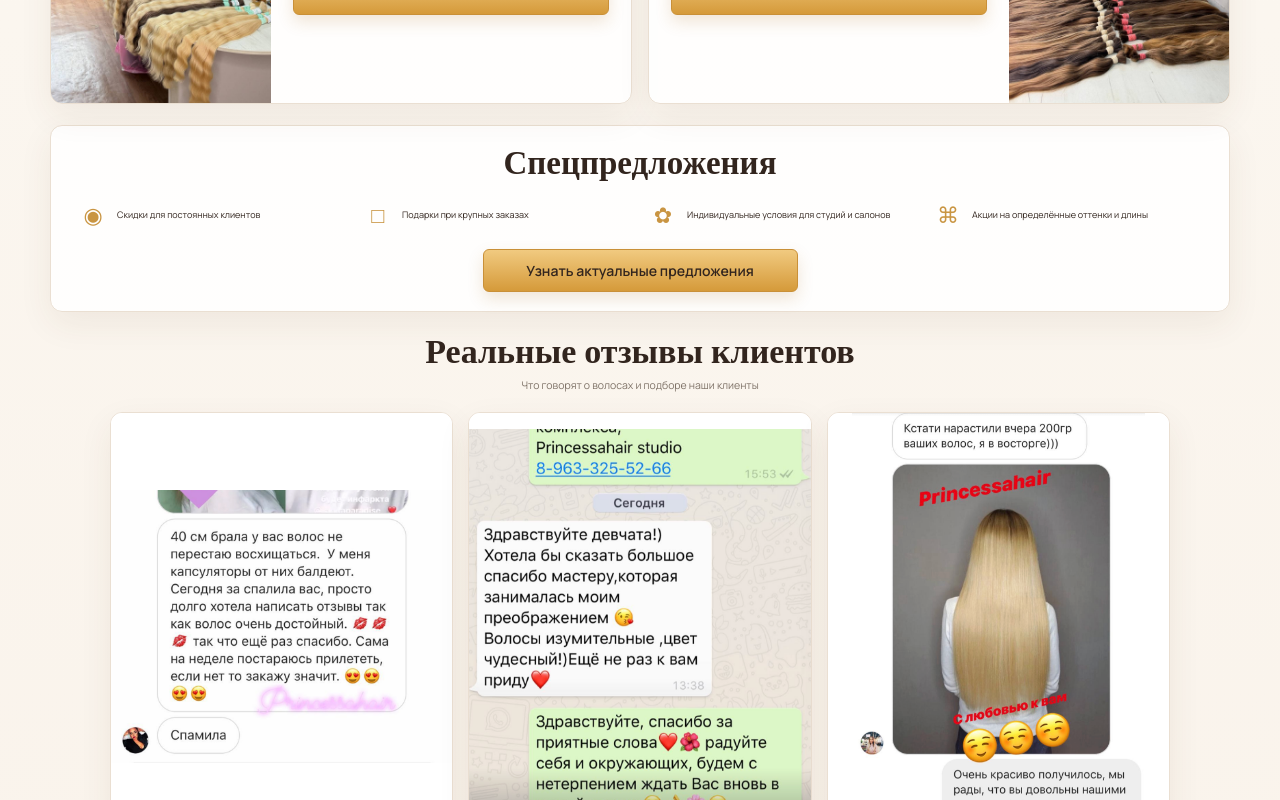
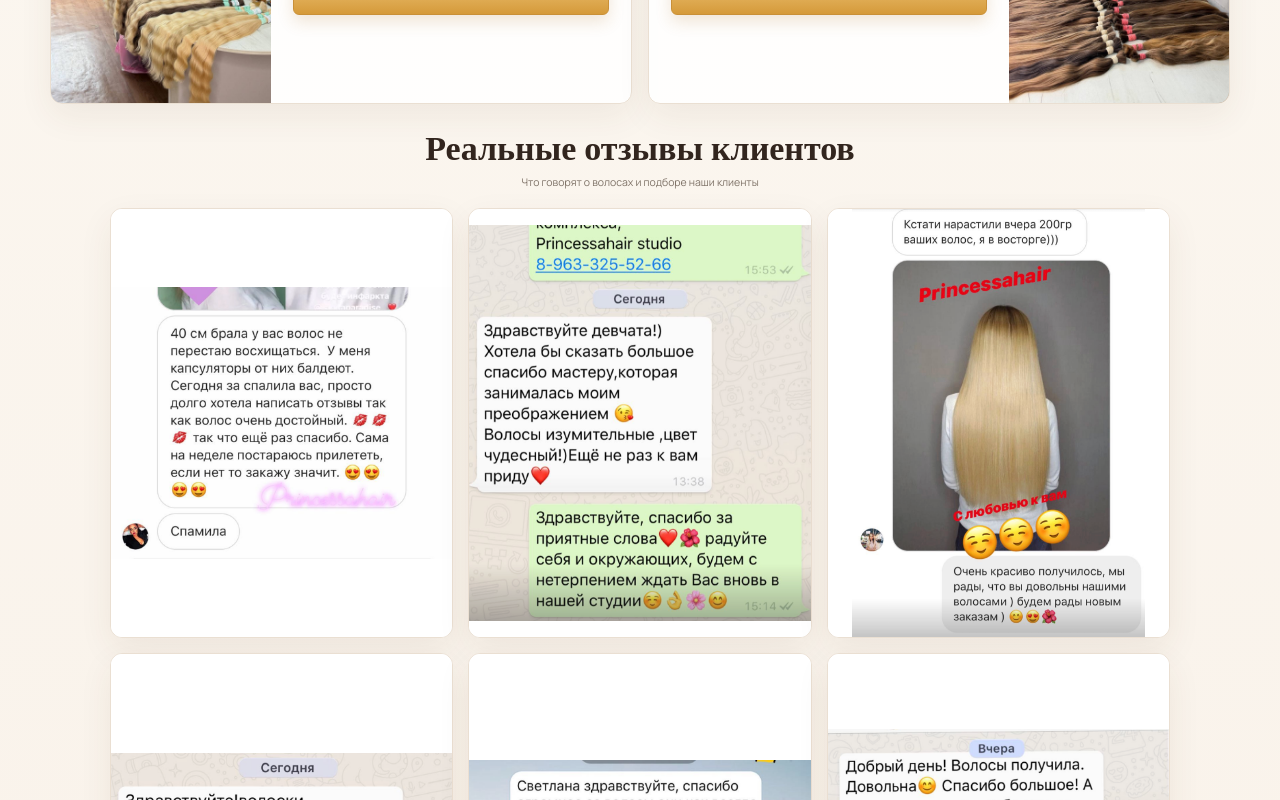
Before and after one commit to helledpro/princessahair, a React (Vite) app: page / in a window 1280 px wide. Shown: the part 2760-3560 px from the top of the page. Built offline with nearby package versions, Linux system fonts and the light colour scheme.

Commit message:
Remove special offers section

```diff
--- a/src/components/Sections.tsx
+++ b/src/components/Sections.tsx
@@ -67,18 +67,6 @@ export function MainSections(){
       </div>
     </Section>
 
-    <Section className="offers">
-      <div className="panel offers-panel">
-        <h2>Спецпредложения</h2>
-        <div className="four-grid icons">
-          {[['◉','Скидки для постоянных клиентов'],['□','Подарки при крупных заказах'],['✿','Индивидуальные условия для студий и салонов'],['⌘','Акции на определённые оттенки и длины']].map(([icon,text])=><div key={text}>
-            <i>{icon}</i><span>{text}</span>
-          </div>)}
-        </div>
-        <Button id="special_offer">Узнать актуальные предложения</Button>
-      </div>
-    </Section>
-
     <Section className="reviews-section">
       <h2>Реальные отзывы клиентов</h2>
       <p className="reviews-subtitle">Что говорят о волосах и подборе наши клиенты</p>
```
